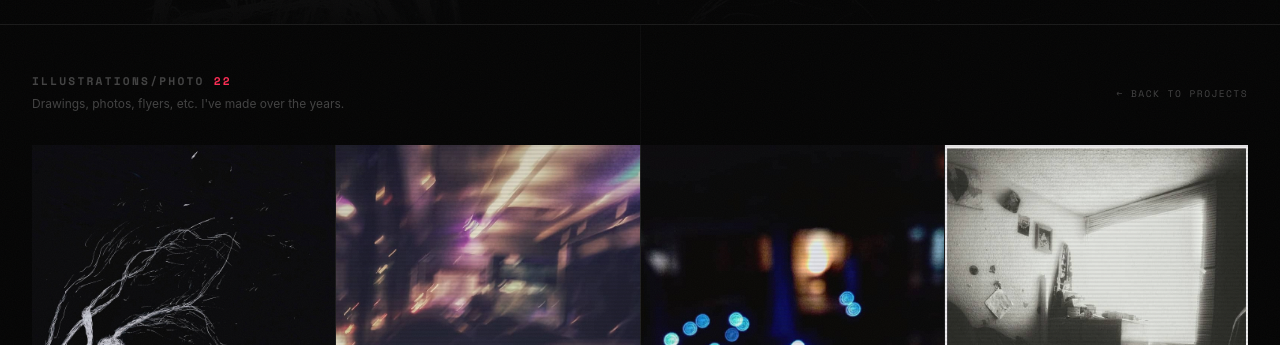
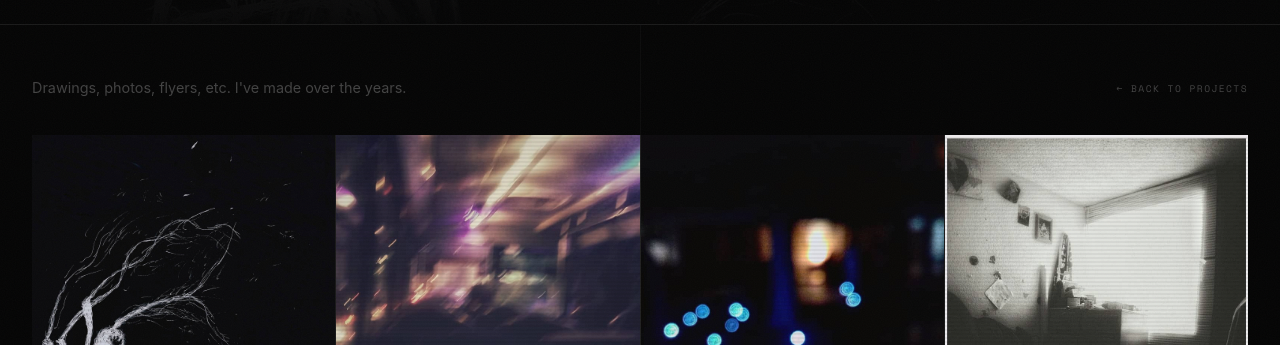
Before and after one commit to ricardoaxel/ashel-hub, a website with bundled scripts: page illustrations.html in a window 1280 px wide. Shown: the part 455-800 px from the top of the page. Built offline with nearby package versions, Linux system fonts and the light colour scheme; a web font is replaced by a local one.

Commit message:
visuals: remove duplicate heading, bigger description text

```diff
--- a/css/components/illustration-detail.css
+++ b/css/components/illustration-detail.css
@@ -96,9 +96,11 @@
 }
 
 .ill-desc {
-  font-size: 0.75rem;
+  font-size: 0.9rem;
   color: var(--text-muted);
-  margin: 0.3rem 0 0;
+  margin: 0;
+  max-width: 480px;
+  line-height: 1.5;
 }
 
 .ill-grid {
--- a/js/app/render/illustrations.js
+++ b/js/app/render/illustrations.js
@@ -26,7 +26,6 @@ export function renderIllustrationsContent() {
     <div class="ill-section">
       <div class="ill-header">
         <div>
-          <h2>${t.labels?.illustrationsSection || 'Illustrations'} <span class="count">${String(items.length).padStart(2, '0')}</span></h2>
           <p class="ill-desc">${t.site?.visualsDesc || ''}</p>
         </div>
         <a href="index.html" class="page-back">← ${t.site?.backToProjects || 'Back'}</a>
```
